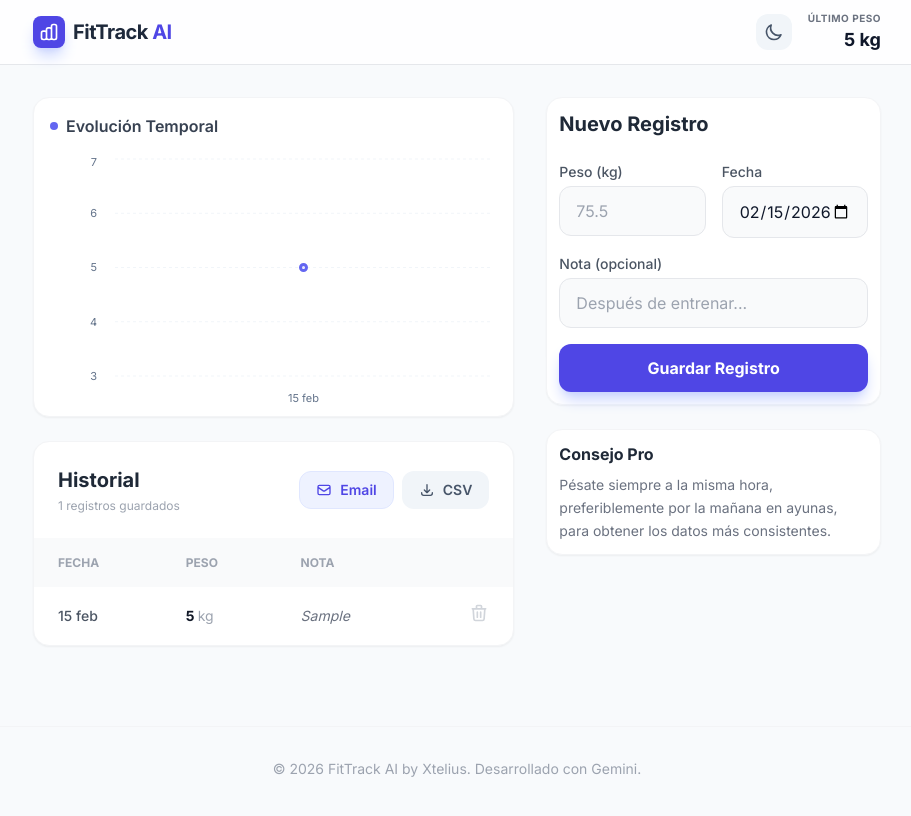
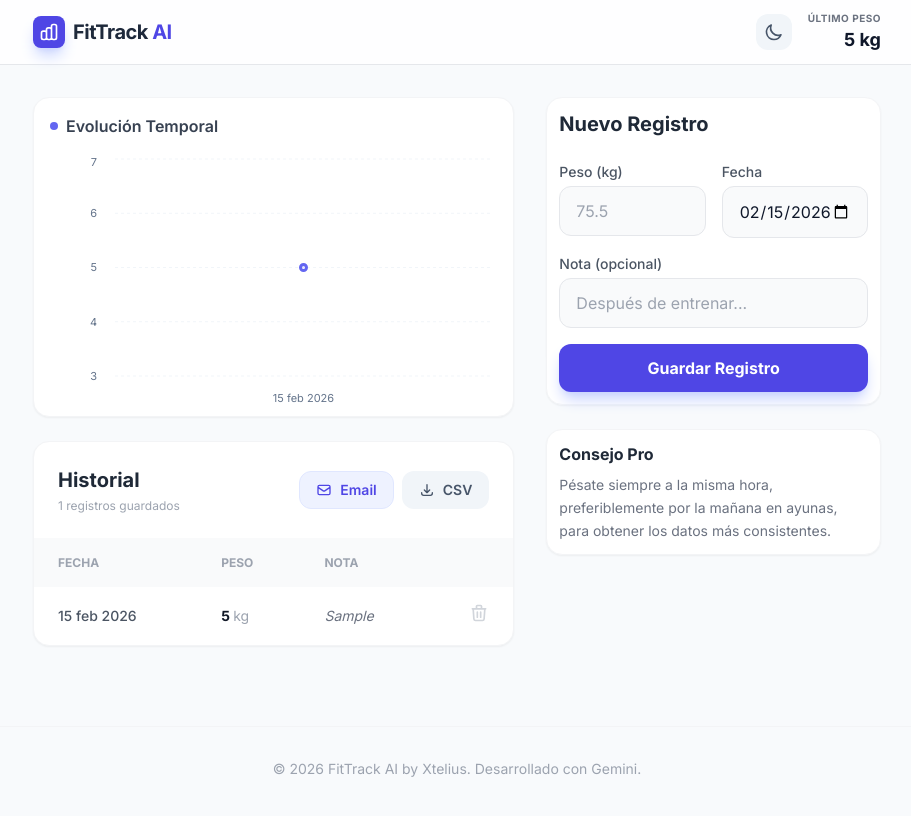
Before and after one commit to juanchanto/FitTrackAI, a React (Vite) app: page / in a window 1280 px wide. Both pictures are taken after typing "5", "Sample" into the empty fields and a click on the button "Guardar Registro". Shown: the top 816 px of the page, without its empty margins (183-1094 px from the left). Built offline with nearby package versions, Linux system fonts and the light colour scheme.

Commit message:
feat: Configure Tailwind CSS for dark mode and enhance date formatting in weight components to include the year.

```diff
--- a/index.html
+++ b/index.html
@@ -6,6 +6,11 @@
   <meta name="viewport" content="width=device-width, initial-scale=1.0">
   <title>FitTrack AI</title>
   <script src="https://cdn.tailwindcss.com"></script>
+  <script>
+    tailwind.config = {
+      darkMode: 'class'
+    }
+  </script>
   <link rel="preconnect" href="https://fonts.googleapis.com">
   <link rel="preconnect" href="https://fonts.gstatic.com" crossorigin>
   <link href="https://fonts.googleapis.com/css2?family=Inter:wght@300;400;500;600;700&display=swap" rel="stylesheet">
--- a/src/components/WeightChart.tsx
+++ b/src/components/WeightChart.tsx
@@ -1,14 +1,6 @@
 
 import React from 'react';
-import {
-  XAxis,
-  YAxis,
-  CartesianGrid,
-  Tooltip,
-  ResponsiveContainer,
-  Area,
-  AreaChart
-} from 'recharts';
+import { XAxis, YAxis, CartesianGrid, Tooltip, ResponsiveContainer, Area, AreaChart } from 'recharts';
 import { WeightEntry } from '@/types';
 
 interface WeightChartProps {
@@ -23,7 +15,8 @@ const WeightChart: React.FC<WeightChartProps> = ({ entries, darkMode }) => {
     ...entry,
     displayDate: new Date(entry.date).toLocaleDateString('es-ES', {
       day: '2-digit',
-      month: 'short'
+      month: 'short',
+      year: 'numeric'
     }),
     fullDate: new Date(entry.date).toLocaleDateString('es-ES', {
       year: 'numeric',
--- a/src/components/WeightHistory.tsx
+++ b/src/components/WeightHistory.tsx
@@ -110,7 +110,8 @@ const WeightHistory: React.FC<WeightHistoryProps> = ({ entries, onDeleteEntry })
                 <td className="px-6 py-4 text-sm text-gray-600 dark:text-slate-400 font-medium">
                   {new Date(entry.date).toLocaleDateString('es-ES', {
                     day: '2-digit',
-                    month: 'short'
+                    month: 'short',
+                    year: 'numeric'
                   })}
                 </td>
                 <td className="px-6 py-4 text-sm font-bold text-gray-900 dark:text-white">
```
